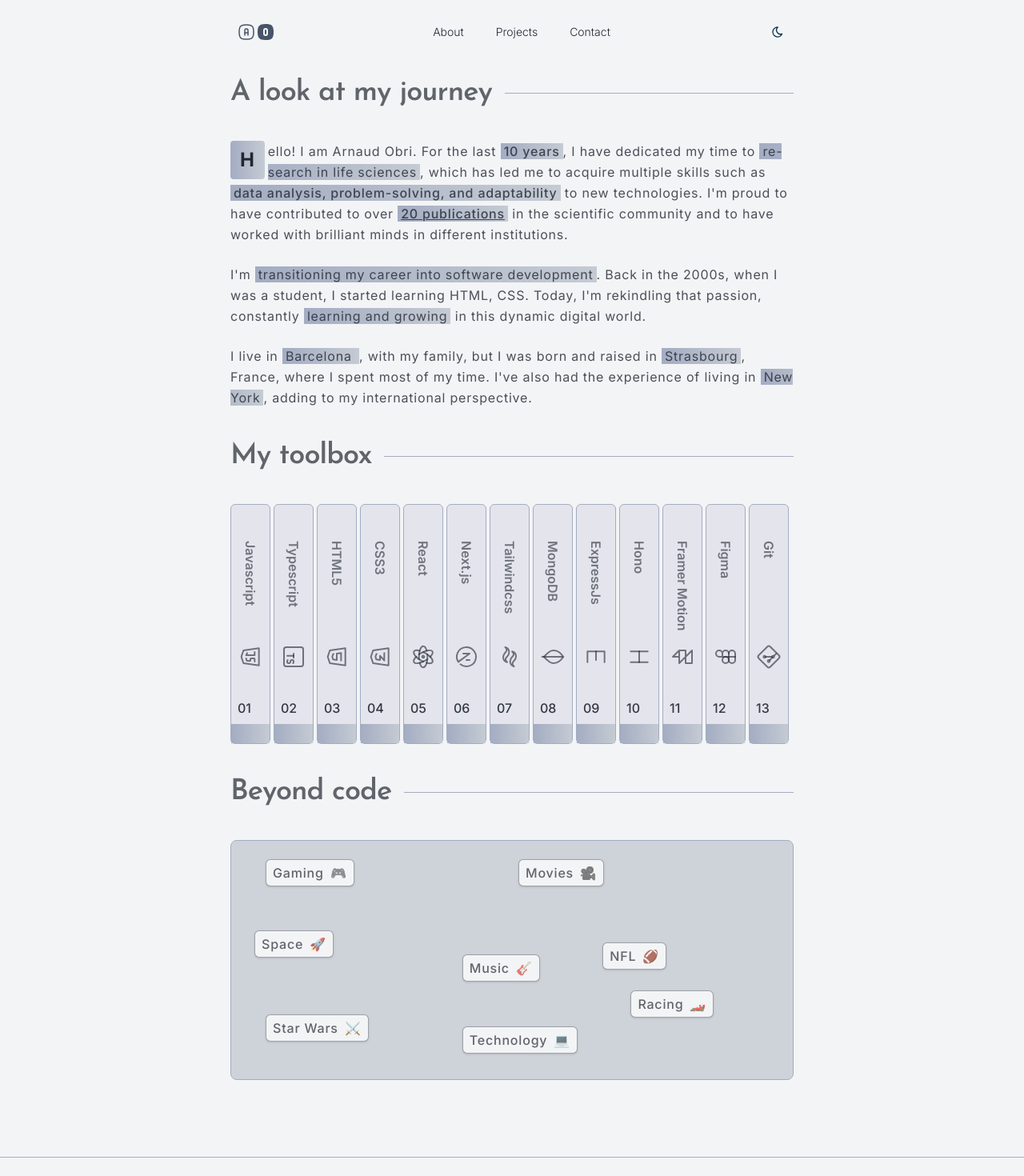
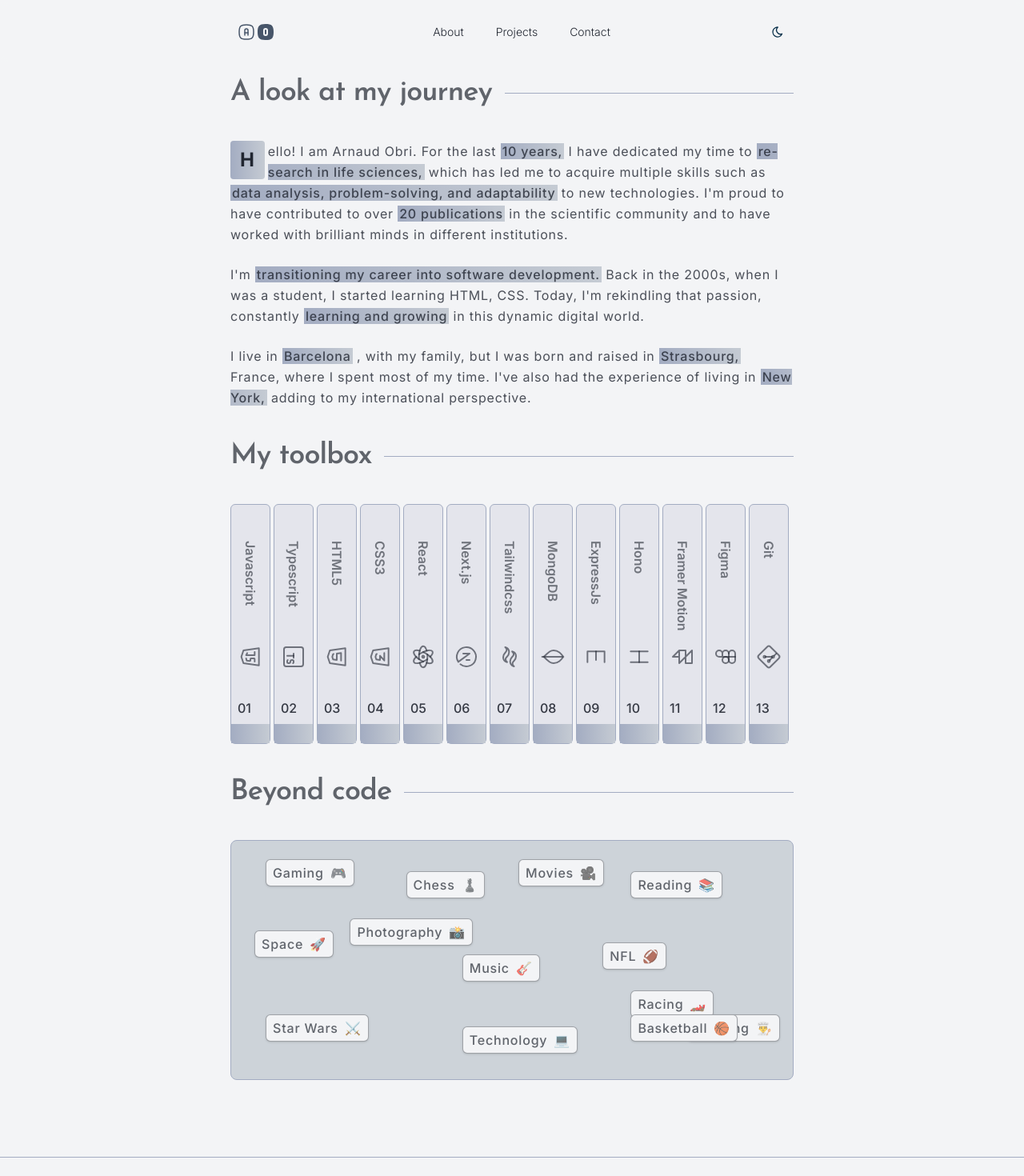
Before and after one commit to arobri67/portfolio-next, a Next.js app: page /about in a window 1280 px wide. Shown: the top 1470 px of the page at 80% size. Built offline with nearby package versions, Linux system fonts and the light colour scheme; no server answers.

Commit message:
add env for all socials

```diff
--- a/eslint.config.js
+++ b/eslint.config.js
@@ -12,6 +12,7 @@ export default antfu({
     indent: 2,
     quotes: "double",
     semi: true,
+
   },
   // formatters: {
   //   css: true,
--- a/src/app/globals.css
+++ b/src/app/globals.css
@@ -76,4 +76,12 @@
   .title-gradient {
     @apply bg-gradient-to-r from-ring to-foreground bg-clip-text text-transparent;
   }
+
+  .about-text {
+    @apply hyphens-auto text-base leading-relaxed tracking-wider text-foreground/80;
+  }
+
+  .underline-gradient {
+    @apply bg-gradient-to-r from-primary to-secondary font-medium px-0.5;
+  }
 }
--- a/src/components/about-app/about-text.tsx
+++ b/src/components/about-app/about-text.tsx
@@ -1,62 +1,54 @@
+import { env } from "@/env/client";
+
+import { HighlightText } from "../highlight-text";
+import { HighlightedLetter } from "../highlighted-letter";
+
 export const AboutText = () => {
   return (
     <article className="mb-10 space-y-6">
-      <p className="hyphens-auto text-base leading-relaxed tracking-wider text-foreground/80">
-        <span className="float-left mr-1 rounded bg-gradient-to-r from-primary to-secondary px-3 py-2 text-2xl font-bold text-foreground">
-          H
-        </span>
+      <p className="about-text">
+        <HighlightedLetter letter="H" />
         ello! I am Arnaud Obri. For the last
-        {" "}
-        <span className="bg-gradient-to-r from-primary to-secondary px-1 font-medium">10 years</span>
-        , I have dedicated my time to
-        {" "}
-        <span className="bg-gradient-to-r from-primary to-secondary px-1">research in life sciences</span>
-        ,
+        <HighlightText>10 years,</HighlightText>
+        I have dedicated my time to
+        <HighlightText>research in life sciences,</HighlightText>
         which has led me to acquire multiple skills such as
-        {" "}
-        <span className="bg-gradient-to-r from-primary to-secondary px-1 font-medium">
+        <HighlightText>
           data analysis, problem-solving, and adaptability
-        </span>
-        {" "}
+        </HighlightText>
         to new technologies. I&apos;m proud to have contributed to over
-        {" "}
-        <a href="https://scholar.google.com/citations?user=KmLFMs4AAAAJ&hl=en&oi=ao"><span className="bg-gradient-to-r from-primary to-secondary px-1 font-medium underline">20 publications</span></a>
-
-        {" "}
-        in
-        the scientific community and to have worked with brilliant minds in
+        <a href={env.NEXT_PUBLIC_SCHOLAR_URL}><HighlightText>20 publications</HighlightText></a>
+        in the scientific community and to have worked with brilliant minds in
         different institutions.
       </p>
-      <p className="hyphens-auto text-base leading-relaxed tracking-wider text-foreground/80">
+      <p className="about-text">
         I&apos;m
-        {" "}
-        <span className="bg-gradient-to-r from-primary to-secondary px-1">
-          transitioning my career into software development
-        </span>
-        . Back in the 2000s, when I was a student, I started learning HTML, CSS.
+        <HighlightText>
+          transitioning my career into software development.
+        </HighlightText>
+        Back in the 2000s, when I was a student, I started learning HTML, CSS.
         Today, I&apos;m rekindling that passion, constantly
-        {" "}
-        <span className="bg-gradient-to-r from-primary to-secondary px-1">learning and growing</span>
-        {" "}
+
+        <HighlightText>learning and growing</HighlightText>
+
         in this
         dynamic digital world.
       </p>
-      <p className="hyphens-auto text-base leading-relaxed tracking-wider text-foreground/80">
+      <p className="about-text">
         I live in
-        {" "}
-        <span className="bg-gradient-to-r from-primary to-secondary px-1">Barcelona </span>
+
+        <HighlightText>Barcelona</HighlightText>
         , with my
         family, but I was born and raised in
-        {" "}
-        <span className="bg-gradient-to-r from-primary to-secondary px-1">Strasbourg</span>
-        , France, where I
+
+        <HighlightText>Strasbourg,</HighlightText>
+        France, where I
         spent most of my time. I&apos;ve also had the experience of living in
-        {" "}
-        <span className="bg-gradient-to-r from-primary to-secondary px-1">New York</span>
-        , adding to my
+
+        <HighlightText>New York,</HighlightText>
+        adding to my
         international perspective.
       </p>
-
     </article>
   );
 };
--- a/src/components/about-app/beyond-code.tsx
+++ b/src/components/about-app/beyond-code.tsx
@@ -54,6 +54,36 @@ const HOBBIES = [
     left: "5%",
     top: "70%",
   },
+  {
+    title: "Photography",
+    emoji: "📸",
+    left: "20%",
+    top: "30%",
+  },
+  {
+    title: "Reading",
+    emoji: "📚",
+    left: "70%",
+    top: "10%",
+  },
+  {
+    title: "Cooking",
+    emoji: "👨‍🍳",
+    left: "80%",
+    top: "70%",
+  },
+  {
+    title: "Chess",
+    emoji: "♟️",
+    left: "30%",
+    top: "10%",
+  },
+  {
+    title: "Basketball",
+    emoji: "🏀",
+    left: "70%",
+    top: "70%",
+  },
 ];
 
 export const BeyondCode = () => {
--- a/src/components/contact-app/contact.tsx
+++ b/src/components/contact-app/contact.tsx
@@ -1,5 +1,7 @@
 import { IconMail } from "@tabler/icons-react";
 import React from "react";
+
+import { env } from "@/env/client";
 
 import { CopyEmail } from "./button-copy-email";
 import { Socials } from "./socials";
@@ -20,7 +22,7 @@ export const Contact = () => {
             </p>
             <div className="flex flex-row items-center gap-4">
               <Socials />
-              <CopyEmail email="hi@arnaudobri.me" />
+              <CopyEmail email={env.NEXT_PUBLIC_EMAIL} />
             </div>
 
           </div>
--- /dev/null
+++ b/src/components/highlight-text.tsx
@@ -0,0 +1,13 @@
+import React from "react";
+
+export const HighlightText = ({ children }: { children: React.ReactNode }) => {
+  return (
+    <span>
+      {" "}
+      <span className="underline-gradient">
+        {children}
+      </span>
+      {" "}
+    </span>
+  );
+};
--- /dev/null
+++ b/src/components/highlighted-letter.tsx
@@ -0,0 +1,9 @@
+import React from "react";
+
+export const HighlightedLetter = ({ letter }: { letter: string }) => {
+  return (
+    <span className="float-left mr-1 rounded bg-gradient-to-r from-primary to-secondary px-3 py-2 text-2xl font-bold text-foreground">
+      {letter}
+    </span>
+  );
+};
--- a/src/env/client.ts
+++ b/src/env/client.ts
@@ -9,6 +9,11 @@ export const env = createEnv({
     NEXT_PUBLIC_BASE_URL: z.string().url(),
     NEXT_PUBLIC_IMG_ME: z.string().url(),
     NEXT_PUBLIC_CV_URL: z.string().url(),
+    NEXT_PUBLIC_EMAIL: z.string().email(),
+    NEXT_PUBLIC_GITHUB_URL: z.string().url(),
+    NEXT_PUBLIC_LINKEDIN_URL: z.string().url(),
+    NEXT_PUBLIC_TWITTER_URL: z.string().url(),
+    NEXT_PUBLIC_SCHOLAR_URL: z.string().url(),
   },
   // Called when the schema validation fails.
   onValidationError: (error: ZodError) => {
@@ -23,6 +28,11 @@ export const env = createEnv({
     NEXT_PUBLIC_BASE_URL: process.env.NEXT_PUBLIC_BASE_URL,
     NEXT_PUBLIC_IMG_ME: process.env.NEXT_PUBLIC_IMG_ME,
     NEXT_PUBLIC_CV_URL: process.env.NEXT_PUBLIC_CV_URL,
+    NEXT_PUBLIC_EMAIL: process.env.NEXT_PUBLIC_EMAIL,
+    NEXT_PUBLIC_GITHUB_URL: process.env.NEXT_PUBLIC_GITHUB_URL,
+    NEXT_PUBLIC_LINKEDIN_URL: process.env.NEXT_PUBLIC_LINKEDIN_URL,
+    NEXT_PUBLIC_TWITTER_URL: process.env.NEXT_PUBLIC_TWITTER_URL,
+    NEXT_PUBLIC_SCHOLAR_URL: process.env.NEXT_PUBLIC_SCHOLAR_URL,
   },
   emptyStringAsUndefined: true,
 });
```
Also changed, not shown: src/components/contact-app/socials.tsx (+5 -3 lines).
